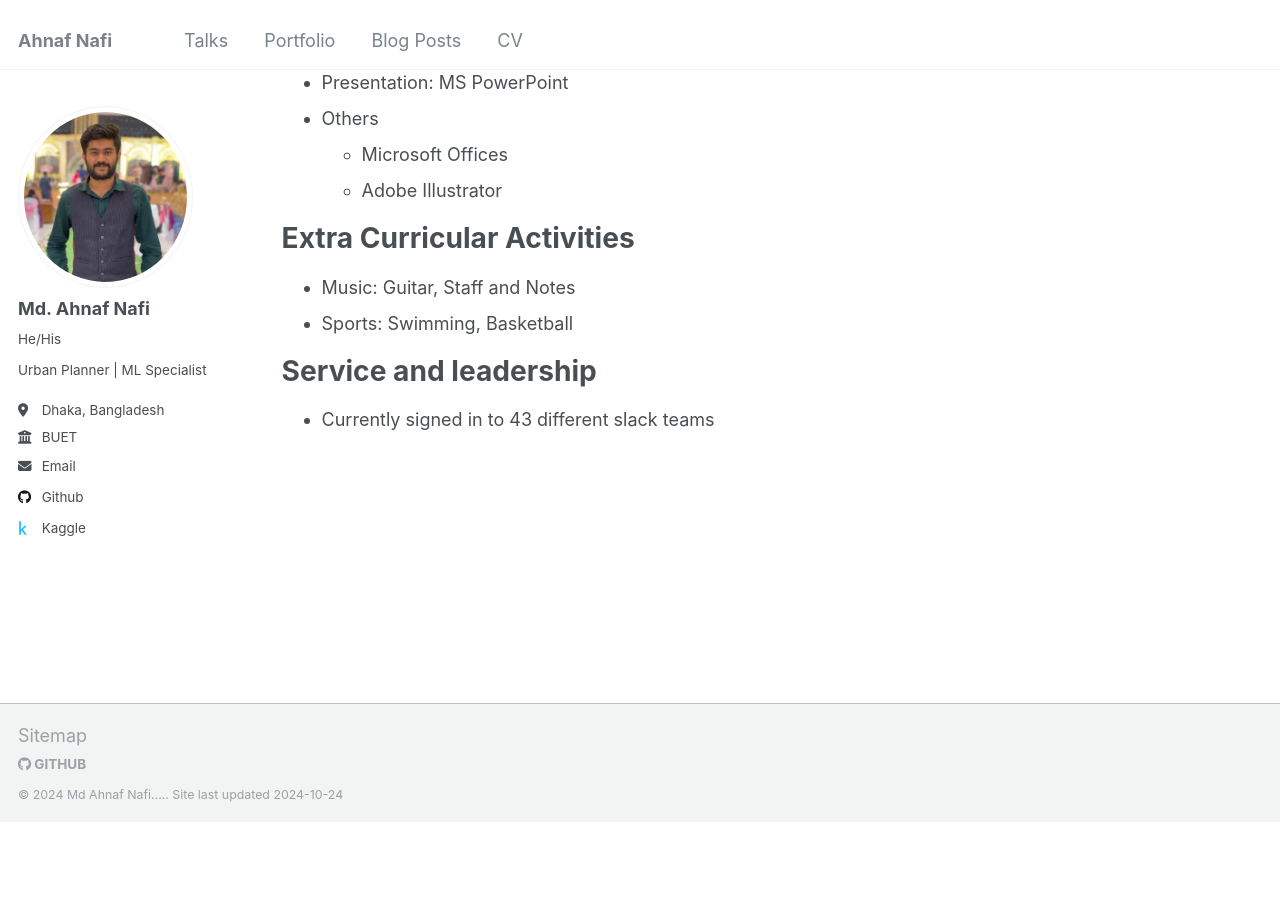
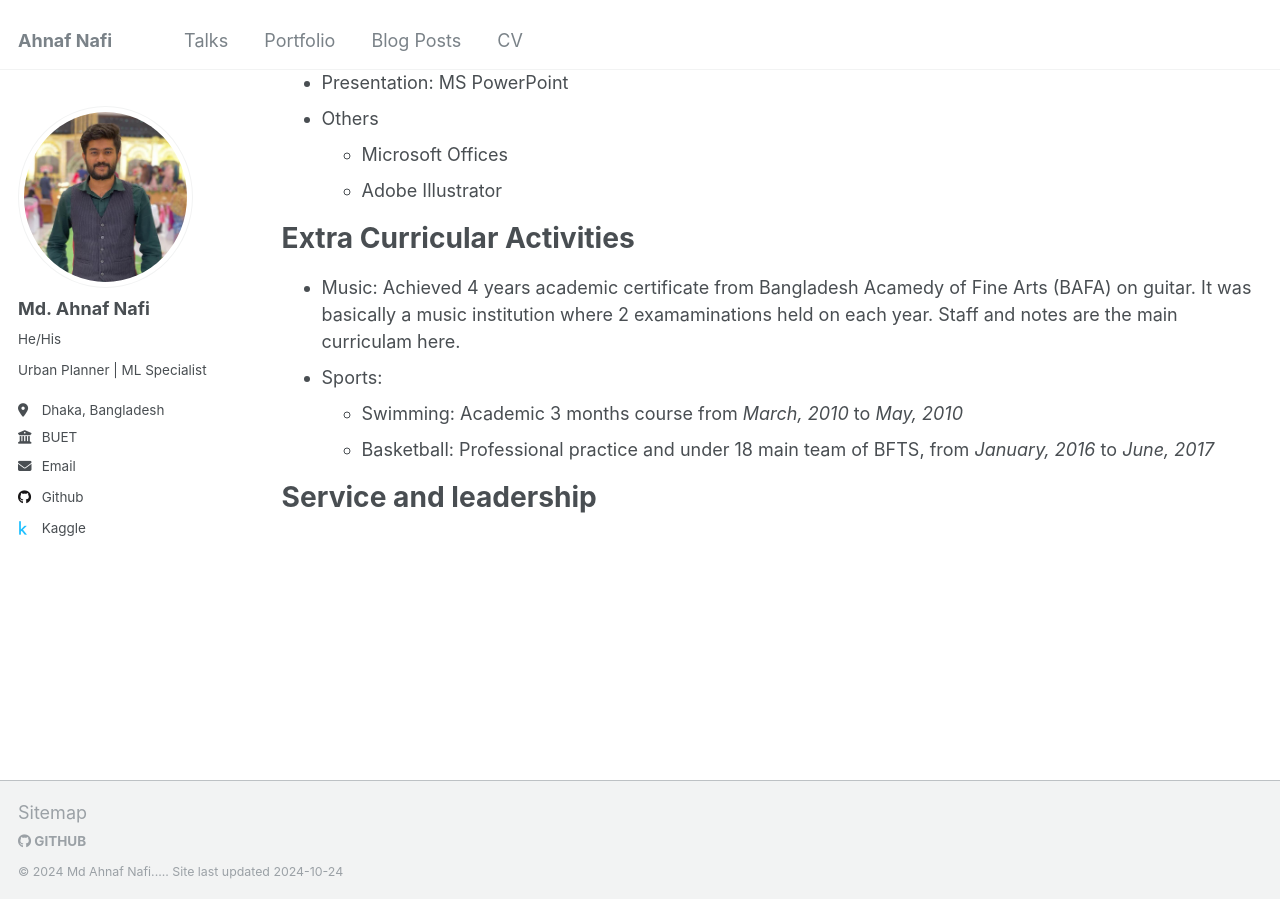
Before and after one commit to NafixData/ahnafnafi, a Jekyll site: the page built from _pages/cv.md, in a window 1280 px wide and 900 px high, scrolled down 1107 px. Built offline with Jekyll 4.4.1, drawn with Linux system fonts in a browser that asks for light colours; before the commit the page ends 1930 px from its top, so only the background shows below that.

Commit message:
Update cv.md

```diff
--- a/_pages/cv.md
+++ b/_pages/cv.md
@@ -56,10 +56,13 @@ Technical Skills
 
 Extra Curricular Activities
 ======
-  * Music: Guitar, Staff and Notes
-  * Sports: Swimming, Basketball
+  * Music: Achieved 4 years academic certificate from Bangladesh Acamedy of Fine Arts (BAFA) on guitar.
+    It was basically a music institution where 2 examaminations held on each year. Staff and notes are the
+    main curriculam here.
+  * Sports:
+    * Swimming: Academic 3 months course from _March, 2010_ to _May, 2010_
+    * Basketball: Professional practice and under 18 main team of BFTS, from _January, 2016_ to _June, 2017_
 
 
 Service and leadership
 ======
-* Currently signed in to 43 different slack teams
```
